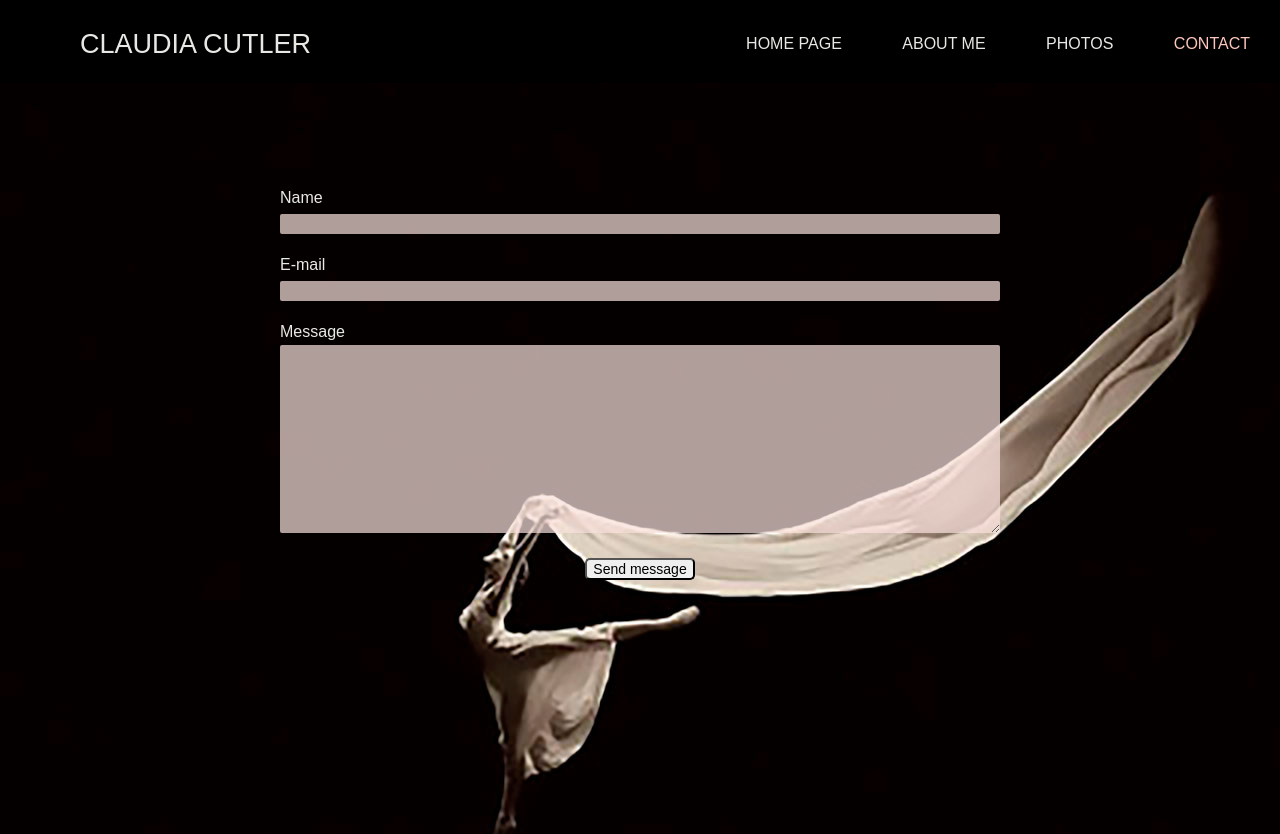
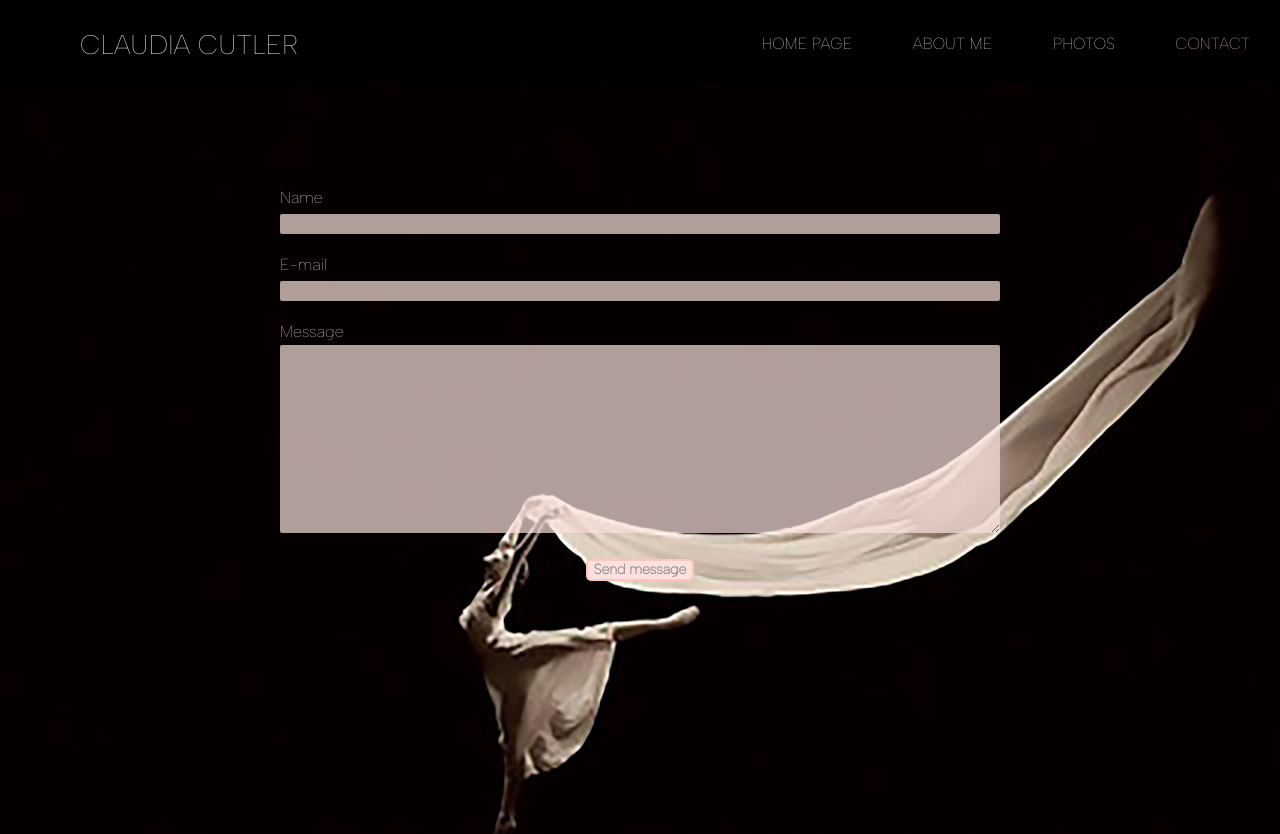
Before and after one commit to veridiana-maricato/site-ballet, a plain HTML site: page contact.html in a window 1280 px wide. Shown: the top 834 px of the page. Drawn offline with Linux system fonts and the light colour scheme.

```diff
--- a/contact.html
+++ b/contact.html
@@ -73,5 +73,6 @@
             <p>©2022 - All rights reserved - website produced by Veridiana Maricato</p>
         </section>
     </footer>
+    <script type="text/javascript" src="/js/contact.js"></script>
 </body>
 </html>
--- a/sass/base/_fonts.scss
+++ b/sass/base/_fonts.scss
@@ -1,5 +1,7 @@
 @import url('https://fonts.googleapis.com/css2?family=Oswald:wght@300&display=swap');
 @import url('https://fonts.googleapis.com/css2?family=Oswald:wght@200&display=swap');
+@import url('https://fonts.googleapis.com/css2?family=Albert+Sans:wght@100&display=swap');
+
 @font-face {
     font-family: 'Sora', sans-serif;
     src: url('https://fonts.googleapis.com/css2?family=Sora:wght@200&display=swap');
--- a/sass/base/_my-reset.scss
+++ b/sass/base/_my-reset.scss
@@ -1,4 +1,4 @@
 *{
     box-sizing: border-box;
-    font-family: 'Sora', sans-serif;
+    font-family: 'Albert Sans', sans-serif
 }
--- a/sass/pages/_contact.scss
+++ b/sass/pages/_contact.scss
@@ -5,8 +5,11 @@
 
 #submit{
     font-size: 14px;
-color: black;
+    font-weight: bold;
+color: grey;
 border-radius: 5px;
+background: $color-3;
+border: 2px solid $color-1;
 }
 #submit:hover{
     background: $color-10;
```
Also changed, not shown: css/style.css, js/contact.js (added), readme/contact.jpg (added), readme/footer.jpg (added), readme/home-page.jpg (added), readme/home.jpg (added), readme/photos.jpg (added), 1 other file.
